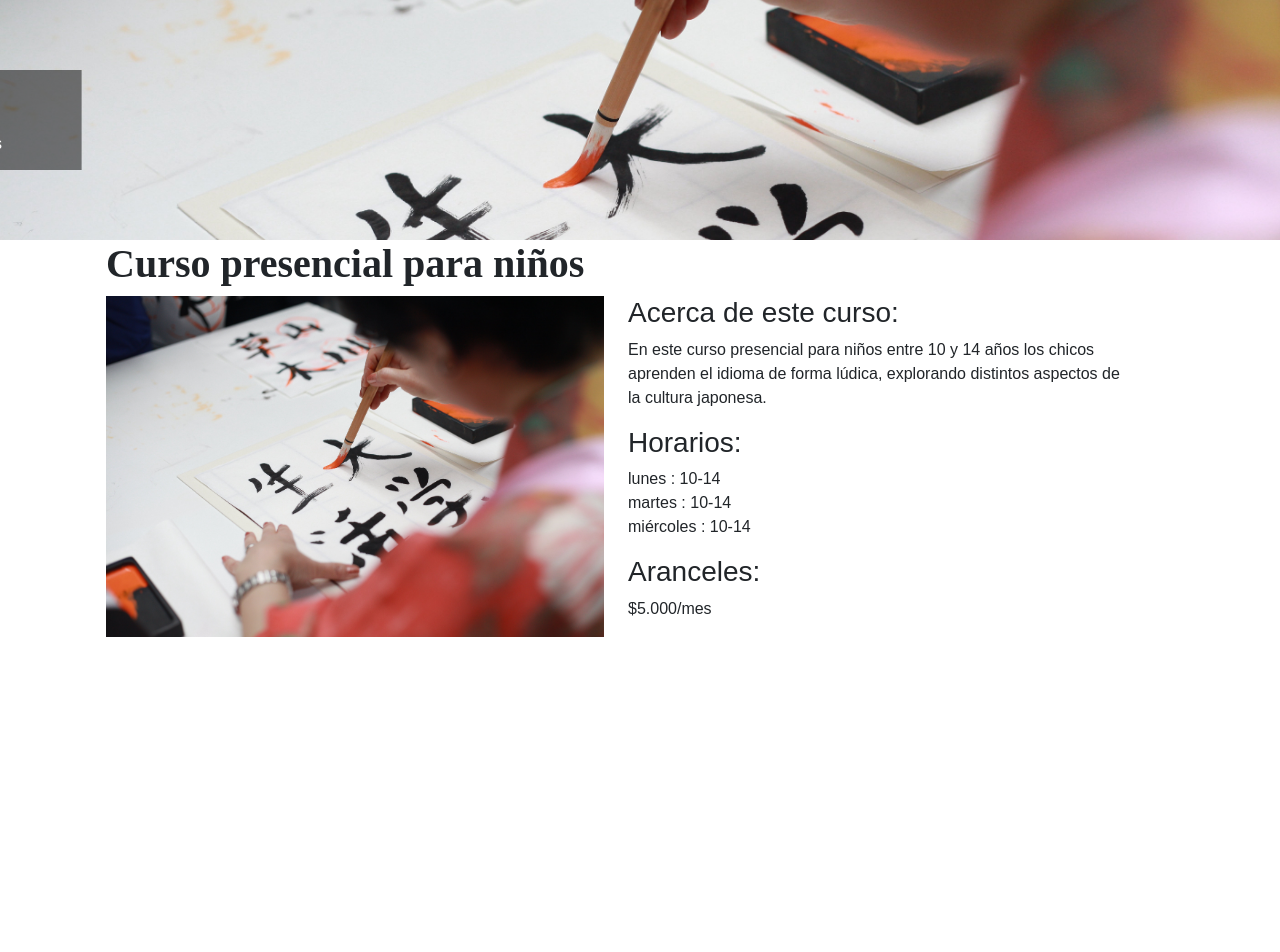
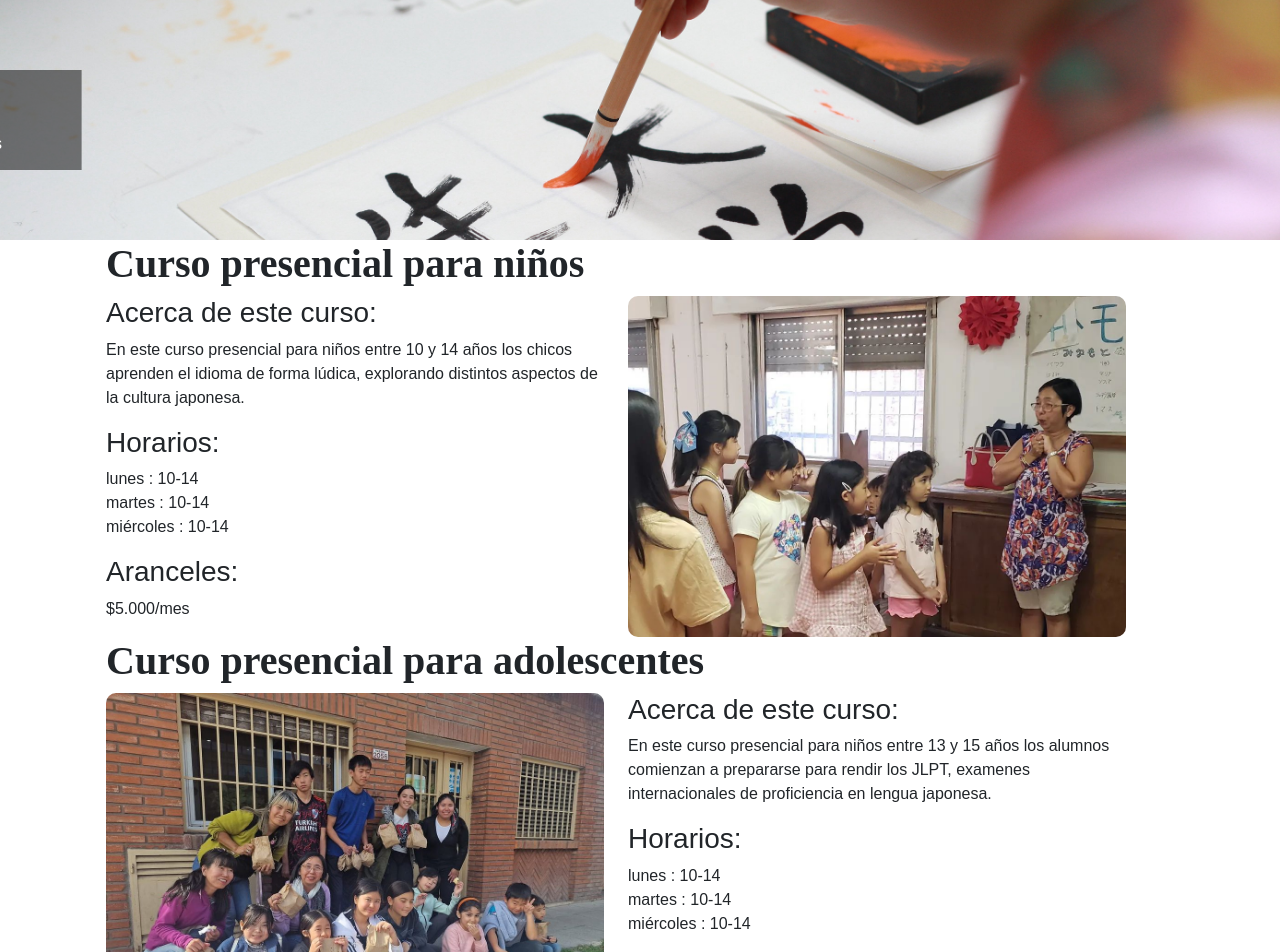
Before and after one commit to maiarakaki/ACAJA, a React (Vite) app: page /courses in a window 1280 px wide. Shown: the top 952 px of the page. Before the commit the page ends 800 px from the top, so only its background shows below. Built offline with nearby package versions, Linux system fonts and the light colour scheme; a web font is replaced by a local one.

Commit message:
added teen section

```diff
--- a/src/components/Courses/CourseContent.css
+++ b/src/components/Courses/CourseContent.css
@@ -2,4 +2,5 @@
     width:100%;
     height: 100%;
     background-size: cover;
+    border-radius: 10px;
 }
--- a/src/components/Courses/CourseContent.jsx
+++ b/src/components/Courses/CourseContent.jsx
@@ -35,7 +35,7 @@ export default function CourseContent({contentData}){
                             </div>
                         </div>
 
-                        <div className={`col ${contentData.invertOrder ? "order-first" : "order-last"}`}>
+                        <div className={`col ${contentData.invertOrder ? "order-lg-first" : "order-lg-last"}`}>
                             <div className='img-container'
                                 style={{backgroundImage:`url(${contentData.background})`
                                 }}>
--- a/src/components/TopBanner/TopBanner.css
+++ b/src/components/TopBanner/TopBanner.css
@@ -35,7 +35,6 @@
     .page-title-container{
         text-align: center;
         animation: slideV 1s ease-in-out;
-        position: fixed;
     }
 }
 
--- a/src/pages/Courses/Courses.jsx
+++ b/src/pages/Courses/Courses.jsx
@@ -3,7 +3,8 @@ import './Courses.css'
 import TopBanner from "../../components/TopBanner/TopBanner";
 import img from "../../images/pexels-kanji.jpg";
 import CourseContent from "../../components/Courses/CourseContent";
-import childrenCourseImg from "../../images/pexels-kanji.jpg";
+import childrenCourseImg from "../../images/aula.jpeg";
+import teenCourseImg from "../../images/adolescentes-grupo.jpeg"
 
 export default function Courses(){
     const childrenContent={
@@ -17,9 +18,22 @@ export default function Courses(){
         ],
         pricing:"$5.000/mes",
         background:childrenCourseImg,
+        invertOrder:false
+    };
+
+    const teenContent={
+        id:"teen-course",
+        title:"Curso presencial para adolescentes",
+        description:"En este curso presencial para niños entre 13 y 15 años los alumnos comienzan a prepararse para rendir los JLPT, examenes internacionales de proficiencia en lengua japonesa.",
+        schedule:[
+            {day: "lunes", time:"10-14"},
+            {day: "martes", time:"10-14"},
+            {day: "miércoles", time:"10-14"},
+        ],
+        pricing:"$5.000/mes",
+        background:teenCourseImg,
         invertOrder:true
     };
-
 
     const bannerElements={
         title:"Nuestros Cursos",
@@ -32,6 +46,7 @@ export default function Courses(){
         <>
             <TopBanner bannerElements={bannerElements} />
             <CourseContent contentData={childrenContent}/>
+            <CourseContent contentData={teenContent}/>
         </>
     );
 }
```
